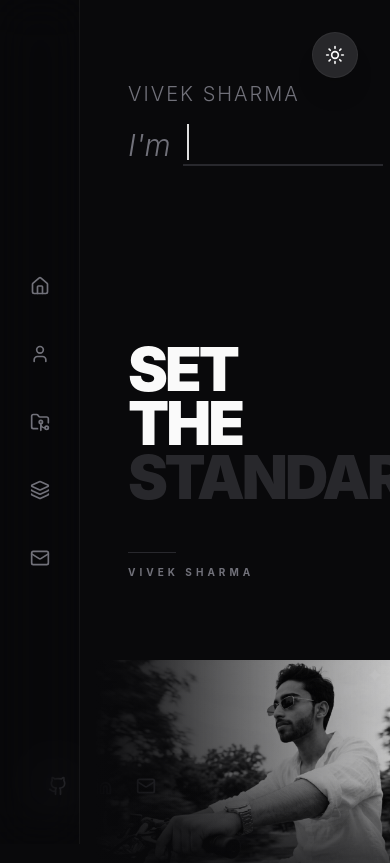
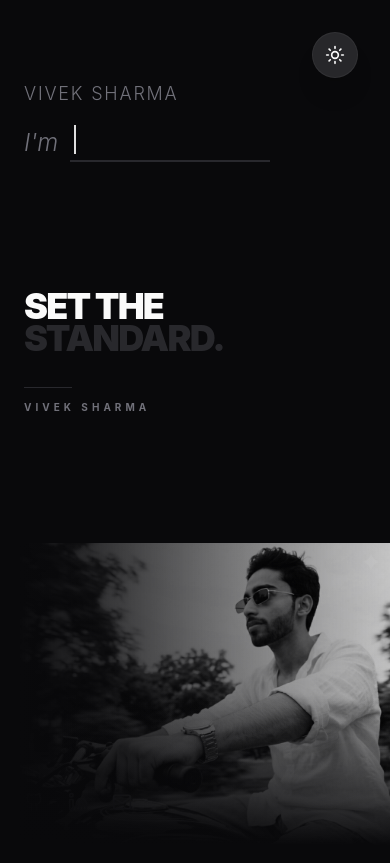
Before and after one commit to YASH-HCKT/set-the-standard-portfolio, a React (Vite) app: page / in a window 390 px wide. Shown: the top 863 px of the page. Built offline with nearby package versions, Linux system fonts and the light colour scheme.

Commit message:
Fix mobile responsiveness: responsive sidebar and scaled typography

```diff
--- a/src/components/ContactForm.jsx
+++ b/src/components/ContactForm.jsx
@@ -12,7 +12,7 @@ const ContactForm = () => {
 
         const formData = new FormData(e.target);
         // Replace YOUR_ACCESS_KEY_HERE with the key from web3forms.com
-        formData.append("access_key", "YOUR_ACCESS_KEY_HERE");
+        formData.append("access_key", "bbfc4f93-ed17-4a94-be01-ad93493ef6bf");
 
         try {
             const response = await fetch("https://api.web3forms.com/submit", {
--- a/src/components/Hero.jsx
+++ b/src/components/Hero.jsx
@@ -1,6 +1,6 @@
 import React from 'react';
 import { motion } from 'framer-motion';
-import { Github, Linkedin, Mail, Twitter } from 'lucide-react';
+import { Github, Linkedin, Mail } from 'lucide-react';
 import TypedText from './TypedText';
 import { useTheme } from '../context/ThemeContext';
 
@@ -9,21 +9,21 @@ const Hero = () => {
     const { theme } = useTheme();
 
     return (
-        <section id="home" className="min-h-screen w-full flex flex-col md:flex-row relative overflow-hidden">
+        <section id="home" className="min-h-screen w-full flex flex-col md:flex-row relative overflow-hidden bg-background">
             {/* Main Content Area - Left Side */}
-            <div className="flex-1 flex flex-col justify-center px-12 md:pl-24 relative z-10 py-20">
+            <div className="flex-1 flex flex-col justify-center px-6 md:px-12 md:pl-24 relative z-10 py-20 pb-32 md:py-20">
 
                 {/* 1. Introductory Section (Top/Middle) */}
                 <motion.div
                     initial={{ opacity: 0, x: -20 }}
                     animate={{ opacity: 1, x: 0 }}
                     transition={{ duration: 0.8 }}
-                    className="mb-32"
+                    className="mb-20 md:mb-32"
                 >
-                    <h2 className="text-xl md:text-2xl font-light text-muted tracking-widest uppercase mb-4">
+                    <h2 className="text-lg md:text-2xl font-light text-muted tracking-widest uppercase mb-4">
                         Vivek Sharma
                     </h2>
-                    <div className="text-3xl md:text-5xl text-foreground font-bold flex items-center gap-3">
+                    <div className="text-2xl md:text-5xl text-foreground font-bold flex flex-wrap items-center gap-3">
                         <span className="text-muted font-light italic">I'm</span>
                         <TypedText words={roles} />
                     </div>
@@ -36,7 +36,7 @@ const Hero = () => {
                     transition={{ duration: 1, delay: 0.4 }}
                     className="mt-12 group"
                 >
-                    <h1 className="text-6xl md:text-[8rem] font-black text-foreground leading-[0.9] tracking-tighter uppercase mb-12">
+                    <h1 className="text-4xl sm:text-5xl md:text-[8rem] font-black text-foreground leading-[0.9] tracking-tighter uppercase mb-8 md:mb-12">
                         SET THE <br />
                         <span className="text-muted opacity-30 group-hover:opacity-60 transition-opacity duration-500">STANDARD.</span>
                     </h1>
@@ -47,8 +47,8 @@ const Hero = () => {
                     </div>
                 </motion.div>
 
-                {/* Social Links sidebar */}
-                <div className="fixed bottom-12 left-12 md:left-24 flex items-center gap-6 text-muted z-20">
+                {/* Social Links sidebar - adjusted for mobile */}
+                <div className="fixed bottom-8 left-6 md:bottom-12 md:left-24 flex items-center gap-6 text-muted z-20">
                     <a href="https://github.com/codes-viveksharma" target="_blank" rel="noopener noreferrer" className="hover:text-foreground transition-all hover:scale-110"><Github className="w-5 h-5" /></a>
                     <a href="https://www.linkedin.com/in/viveksharma262005/" target="_blank" rel="noopener noreferrer" className="hover:text-foreground transition-all hover:scale-110"><Linkedin className="w-5 h-5" /></a>
                     <a href="mailto:codes.viveksharma@gmail.com" className="hover:text-foreground transition-all hover:scale-110"><Mail className="w-5 h-5" /></a>
@@ -60,7 +60,7 @@ const Hero = () => {
                 initial={{ opacity: 0 }}
                 animate={{ opacity: 1 }}
                 transition={{ duration: 1.5 }}
-                className="flex-1 relative h-[50vh] md:h-screen"
+                className="flex-1 relative h-[40vh] md:h-screen"
             >
                 {/* Gradients to blend image into the background */}
                 <div
--- a/src/components/Layout.jsx
+++ b/src/components/Layout.jsx
@@ -23,7 +23,7 @@ const Layout = ({ children }) => {
                 {theme === 'dark' ? <Sun className="w-5 h-5" /> : <Moon className="w-5 h-5" />}
             </button>
 
-            <main className="flex-1 ml-20 min-h-screen flex flex-col relative w-full overflow-x-hidden">
+            <main className="flex-1 ml-0 md:ml-20 min-h-screen flex flex-col relative w-full overflow-x-hidden">
                 {children}
             </main>
         </div>
--- a/src/components/Sidebar.jsx
+++ b/src/components/Sidebar.jsx
@@ -26,7 +26,7 @@ const Sidebar = () => {
             initial={{ x: -20, opacity: 0 }}
             animate={{ x: 0, opacity: 1 }}
             transition={{ duration: 0.8 }}
-            className="fixed left-0 top-0 bottom-0 w-20 flex flex-col items-center justify-center gap-8 bg-background/5 backdrop-blur-xl z-50 border-r border-border"
+            className="fixed left-0 top-0 bottom-0 w-20 hidden md:flex flex-col items-center justify-center gap-8 bg-background/5 backdrop-blur-xl z-50 border-r border-border"
         >
             <div className="flex flex-col gap-6">
                 {icons.map((item, index) => (
```
